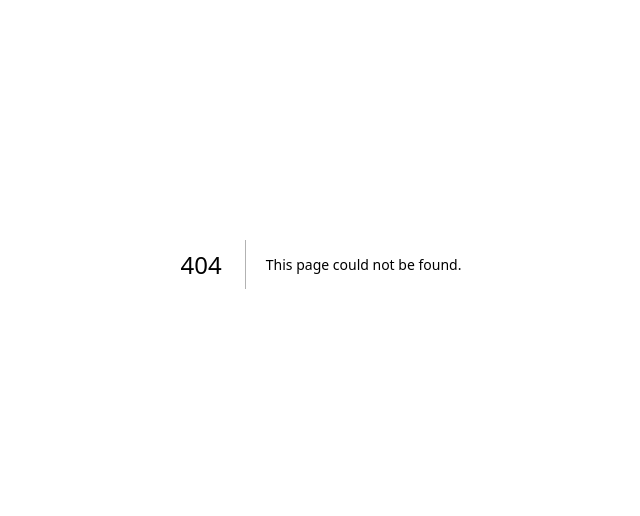
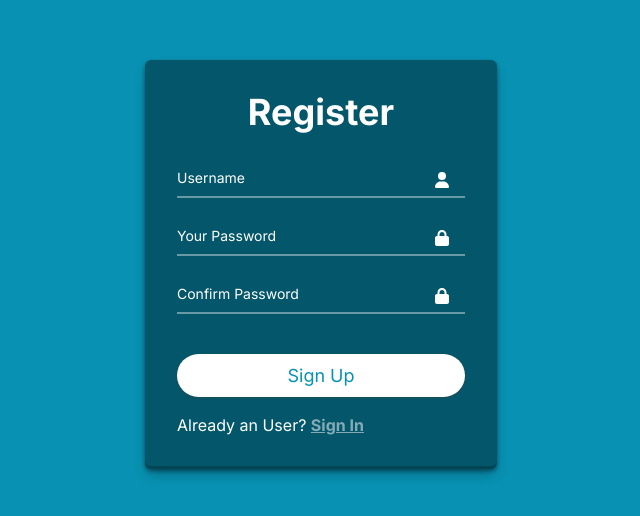
Before and after one commit to thiago-b-coelho/BigJulyChallenge, a Next.js app: page /register in a window 1280 px wide. Before the commit this address had no page. Shown: the part 136-652 px from the top of the page, without its empty margins (319-959 px from the left). Built offline with nearby package versions, Linux system fonts and the light colour scheme.

Commit message:
feat: add stylized login and register pages

```diff
--- a/src/app/globals.css
+++ b/src/app/globals.css
@@ -2,26 +2,44 @@
 @tailwind components;
 @tailwind utilities;
 
-:root {
+@layer components {
+  .custom-input {
+    @apply block w-72 py-2.5 text-sm text-white bg-transparent border-0 border-b-2 border-white/40 appearance-none dark:focus:border-cyan-600 focus:outline-none focus:ring-0 focus:text-white focus:border-cyan-600;
+  }
+
+  .moving-label {
+    @apply absolute text-sm text-white duration-300 transform -translate-y-6 scale-75 top-3 -z-10 origin-[0] peer-focus:left-0 peer-focus:text-cyan-600 peer-focus:dark:text-cyan-600 peer-placeholder-shown:scale-100 peer-placeholder-shown:translate-y-0 peer-focus:scale-75 peer-focus:-translate-y-6;
+  }
+
+  .glass-card {
+    @apply bg-black/40 rounded-md p-8 shadow-xl backdrop-filter backdrop-blur-sm bg-opacity-30 relative;
+    box-shadow: rgba(0, 0, 0, 0.4) 0px 2px 4px, rgba(0, 0, 0, 0.3) 0px 7px 13px -3px, rgba(0, 0, 0, 0.2) 0px -3px 0px inset;
+  }
+
+  .primary-button {
+    @apply w-full mb-4 text-[18px] mt-6 rounded-full bg-white text-cyan-600 hover:bg-cyan-600 hover:text-white py-2 transition-colors duration-300;
+    box-shadow: rgba(60, 64, 67, 0.3) 0px 1px 2px 0px, rgba(60, 64, 67, 0.15) 0px 1px 3px 1px;
+  }
+}
+
+
+/* :root {
   --foreground-rgb: 0, 0, 0;
   --background-start-rgb: 214, 219, 220;
   --background-end-rgb: 255, 255, 255;
 }
 
-@media (prefers-color-scheme: dark) {
+@media (prefers-color-scheme: light) {
   :root {
     --foreground-rgb: 255, 255, 255;
-    --background-start-rgb: 0, 0, 0;
-    --background-end-rgb: 0, 0, 0;
+    --background-start-rgb: 255, 255, 255;
+    --background-end-rgb: 255, 255, ;
   }
 }
 
 body {
   color: rgb(var(--foreground-rgb));
-  background: linear-gradient(
-      to bottom,
+  background: linear-gradient(to bottom,
       transparent,
-      rgb(var(--background-end-rgb))
-    )
-    rgb(var(--background-start-rgb));
-}
+      rgb(var(--background-end-rgb))) rgb(var(--background-start-rgb));
+} */
--- a/src/app/page.js
+++ b/src/app/page.js
@@ -1,113 +1,11 @@
-import Image from 'next/image'
+import Login from "@/components/Login"
 
-export default function Home() {
+const Home = () => {
   return (
-    <main className="flex min-h-screen flex-col items-center justify-between p-24">
-      <div className="z-10 max-w-5xl w-full items-center justify-between font-mono text-sm lg:flex">
-        <p className="fixed left-0 top-0 flex w-full justify-center border-b border-gray-300 bg-gradient-to-b from-zinc-200 pb-6 pt-8 backdrop-blur-2xl dark:border-neutral-800 dark:bg-zinc-800/30 dark:from-inherit lg:static lg:w-auto  lg:rounded-xl lg:border lg:bg-gray-200 lg:p-4 lg:dark:bg-zinc-800/30">
-          Get started by editing&nbsp;
-          <code className="font-mono font-bold">src/app/page.js</code>
-        </p>
-        <div className="fixed bottom-0 left-0 flex h-48 w-full items-end justify-center bg-gradient-to-t from-white via-white dark:from-black dark:via-black lg:static lg:h-auto lg:w-auto lg:bg-none">
-          <a
-            className="pointer-events-none flex place-items-center gap-2 p-8 lg:pointer-events-auto lg:p-0"
-            href="https://vercel.com?utm_source=create-next-app&utm_medium=appdir-template&utm_campaign=create-next-app"
-            target="_blank"
-            rel="noopener noreferrer"
-          >
-            By{' '}
-            <Image
-              src="/vercel.svg"
-              alt="Vercel Logo"
-              className="dark:invert"
-              width={100}
-              height={24}
-              priority
-            />
-          </a>
-        </div>
-      </div>
-
-      <div className="relative flex place-items-center before:absolute before:h-[300px] before:w-[480px] before:-translate-x-1/2 before:rounded-full before:bg-gradient-radial before:from-white before:to-transparent before:blur-2xl before:content-[''] after:absolute after:-z-20 after:h-[180px] after:w-[240px] after:translate-x-1/3 after:bg-gradient-conic after:from-sky-200 after:via-blue-200 after:blur-2xl after:content-[''] before:dark:bg-gradient-to-br before:dark:from-transparent before:dark:to-blue-700 before:dark:opacity-10 after:dark:from-sky-900 after:dark:via-[#0141ff] after:dark:opacity-40 before:lg:h-[360px] z-[-1]">
-        <Image
-          className="relative dark:drop-shadow-[0_0_0.3rem_#ffffff70] dark:invert"
-          src="/next.svg"
-          alt="Next.js Logo"
-          width={180}
-          height={37}
-          priority
-        />
-      </div>
-
-      <div className="mb-32 grid text-center lg:max-w-5xl lg:w-full lg:mb-0 lg:grid-cols-4 lg:text-left">
-        <a
-          href="https://nextjs.org/docs?utm_source=create-next-app&utm_medium=appdir-template&utm_campaign=create-next-app"
-          className="group rounded-lg border border-transparent px-5 py-4 transition-colors hover:border-gray-300 hover:bg-gray-100 hover:dark:border-neutral-700 hover:dark:bg-neutral-800/30"
-          target="_blank"
-          rel="noopener noreferrer"
-        >
-          <h2 className={`mb-3 text-2xl font-semibold`}>
-            Docs{' '}
-            <span className="inline-block transition-transform group-hover:translate-x-1 motion-reduce:transform-none">
-              -&gt;
-            </span>
-          </h2>
-          <p className={`m-0 max-w-[30ch] text-sm opacity-50`}>
-            Find in-depth information about Next.js features and API.
-          </p>
-        </a>
-
-        <a
-          href="https://nextjs.org/learn?utm_source=create-next-app&utm_medium=appdir-template-tw&utm_campaign=create-next-app"
-          className="group rounded-lg border border-transparent px-5 py-4 transition-colors hover:border-gray-300 hover:bg-gray-100 hover:dark:border-neutral-700 hover:dark:bg-neutral-800 hover:dark:bg-opacity-30"
-          target="_blank"
-          rel="noopener noreferrer"
-        >
-          <h2 className={`mb-3 text-2xl font-semibold`}>
-            Learn{' '}
-            <span className="inline-block transition-transform group-hover:translate-x-1 motion-reduce:transform-none">
-              -&gt;
-            </span>
-          </h2>
-          <p className={`m-0 max-w-[30ch] text-sm opacity-50`}>
-            Learn about Next.js in an interactive course with&nbsp;quizzes!
-          </p>
-        </a>
-
-        <a
-          href="https://vercel.com/templates?framework=next.js&utm_source=create-next-app&utm_medium=appdir-template&utm_campaign=create-next-app"
-          className="group rounded-lg border border-transparent px-5 py-4 transition-colors hover:border-gray-300 hover:bg-gray-100 hover:dark:border-neutral-700 hover:dark:bg-neutral-800/30"
-          target="_blank"
-          rel="noopener noreferrer"
-        >
-          <h2 className={`mb-3 text-2xl font-semibold`}>
-            Templates{' '}
-            <span className="inline-block transition-transform group-hover:translate-x-1 motion-reduce:transform-none">
-              -&gt;
-            </span>
-          </h2>
-          <p className={`m-0 max-w-[30ch] text-sm opacity-50`}>
-            Explore the Next.js 13 playground.
-          </p>
-        </a>
-
-        <a
-          href="https://vercel.com/new?utm_source=create-next-app&utm_medium=appdir-template&utm_campaign=create-next-app"
-          className="group rounded-lg border border-transparent px-5 py-4 transition-colors hover:border-gray-300 hover:bg-gray-100 hover:dark:border-neutral-700 hover:dark:bg-neutral-800/30"
-          target="_blank"
-          rel="noopener noreferrer"
-        >
-          <h2 className={`mb-3 text-2xl font-semibold`}>
-            Deploy{' '}
-            <span className="inline-block transition-transform group-hover:translate-x-1 motion-reduce:transform-none">
-              -&gt;
-            </span>
-          </h2>
-          <p className={`m-0 max-w-[30ch] text-sm opacity-50`}>
-            Instantly deploy your Next.js site to a shareable URL with Vercel.
-          </p>
-        </a>
-      </div>
-    </main>
+    <div className="text-white h-[100vh] flex justify-center items-center bg-cover bg-cyan-600">
+      <Login />
+    </div>
   )
 }
+
+export default Home
--- /dev/null
+++ b/src/app/register/page.jsx
@@ -0,0 +1,13 @@
+import Login from '@/components/Login'
+import NewUser from '@/components/NewUser'
+import React from 'react'
+
+const Register = () => {
+  return (
+    <div className="text-white h-[100vh] flex justify-center items-center bg-cover bg-cyan-600">
+      <NewUser />
+    </div>
+  )
+}
+
+export default Register
--- /dev/null
+++ b/src/components/Login/index.jsx
@@ -0,0 +1,28 @@
+import { faCircleUser, faLock, faUser } from "@fortawesome/free-solid-svg-icons";
+import { FontAwesomeIcon } from "@fortawesome/react-fontawesome";
+import '@fortawesome/fontawesome-svg-core/styles.css'
+import Link from "next/link";
+
+const Login = () => {
+  return (
+    <div className="glass-card">
+      <h1 className="text-4xl text-white font-bold text-center mb-6">Login</h1>
+      <form action="submit">
+        <div className="relative my-4">
+          <input type="text" className="custom-input peer" placeholder=""/>
+          <label htmlFor="" className="moving-label">Username</label>
+          <FontAwesomeIcon icon={faUser} size="1x" className="absolute top-4 right-4"/>
+        </div>
+        <div className="relative my-4">
+          <input type="password" className="custom-input peer" placeholder=""/>
+          <label htmlFor="" className="moving-label">Password</label>
+          <FontAwesomeIcon icon={faLock} size="1x" className="absolute top-4 right-4"/>
+        </div>
+        <button type="submit" className="primary-button">Sign In</button>
+        <span>New user? <Link href="/register" className="text-white/50 font-bold underline">Sign Up</Link> </span>
+      </form>
+    </div>
+  );
+};
+
+export default Login;
--- /dev/null
+++ b/src/components/NewUser/index.jsx
@@ -0,0 +1,33 @@
+import { faLock, faUser } from "@fortawesome/free-solid-svg-icons";
+import { FontAwesomeIcon } from "@fortawesome/react-fontawesome";
+import '@fortawesome/fontawesome-svg-core/styles.css'
+import Link from "next/link";
+
+const NewUser = () => {
+  return (
+    <div className="glass-card">
+      <h1 className="text-4xl text-white font-bold text-center mb-6">Register</h1>
+      <form action="submit">
+        <div className="relative my-4">
+          <input type="text" className="custom-input peer" placeholder=""/>
+          <label htmlFor="" className="moving-label">Username</label>
+          <FontAwesomeIcon icon={faUser} size="1x" className="absolute top-4 right-4"/>
+        </div>
+        <div className="relative my-4">
+          <input type="password" className="custom-input peer" placeholder=""/>
+          <label htmlFor="" className="moving-label">Your Password</label>
+          <FontAwesomeIcon icon={faLock} size="1x" className="absolute top-4 right-4"/>
+        </div>
+        <div className="relative my-4">
+          <input type="password" className="custom-input peer" placeholder=""/>
+          <label htmlFor="" className="moving-label">Confirm Password</label>
+          <FontAwesomeIcon icon={faLock} size="1x" className="absolute top-4 right-4"/>
+        </div>
+        <button type="submit" className="primary-button">Sign Up</button>
+        <span>Already an User? <Link href="/" className="text-white/50 font-bold underline">Sign In</Link> </span>
+      </form>
+    </div>
+  );
+};
+
+export default NewUser;
```
Also changed, not shown: package.json (+8 -5 lines), 1 other file (tests, documents, lock files or other folders).
